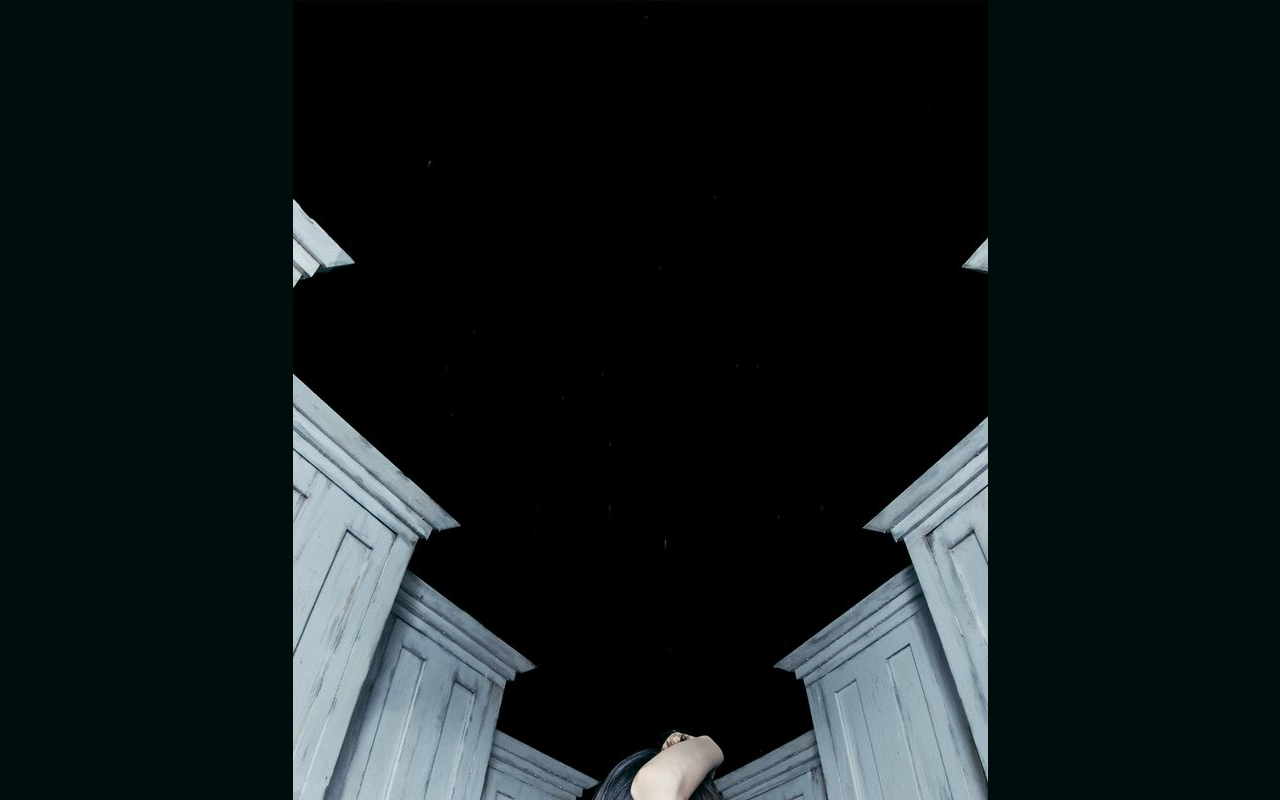
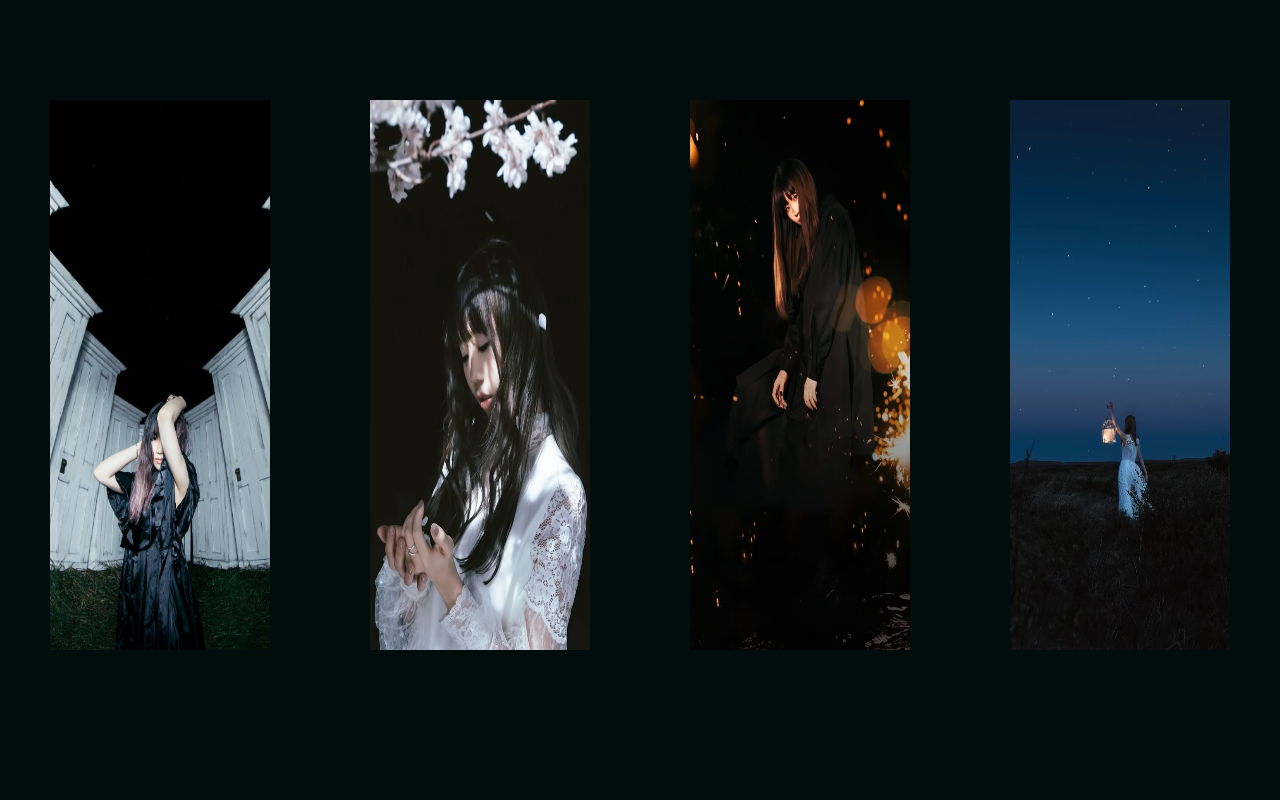
Before and after one commit to bakanano/aimer-fansite, a React (Create React App) app: page /aimer/gallery in a window 1280 px wide. Shown: the top 800 px of the page. Built offline with nearby package versions, Linux system fonts and the light colour scheme.

Commit message:
Add logic for gallery

```diff
--- a/src/pages/Gallery/Gallery.jsx
+++ b/src/pages/Gallery/Gallery.jsx
@@ -1,13 +1,54 @@
+import {useState} from "react";
 import "./Gallery.css";
+
 export default function Gallery({images}) {
-    console.log(images);
+    const [currentImage, setCurrentImage] = useState(null);
+
+    function handleImageClick(e, src, index) {
+        const img = e.target;
+        const rect = img.getBoundingClientRect();
+        const sizesImage = new Image();
+        const top = `${rect.top}px`;
+        const left = `${rect.left}px`;
+        const width = `${rect.width}px`;
+        const height = `${rect.height}px`;
+        const currentImage = {top, left, initialWidth: width, initialHeight: height};
+
+        currentImage.src = src;
+        sizesImage.src = src;
+        sizesImage.addEventListener("load", () => {
+            currentImage.finalWidth = `${sizesImage.width}px`;
+            currentImage.finaHeight = `${sizesImage.height}px`;
+            currentImage.index = index;
+
+            setCurrentImage(currentImage);
+        })
+    }
+
     return (
-        <div className="imagesContainer">
-            {images.map((image, index) => (
+        <div className="mainContainer">
+        <div className="galleryContainer">
+            {images.map(({original, thumbnail}, index) => (
                 <div key={index}>
-                    <img src={image.thumbnail} alt={`Image ${index}`}/>
+                    <img src={thumbnail} alt={`Image ${index}`} className="galleryImage" onClick={(e) => handleImageClick(e, original, index)}/>
                 </div>
             ))}
         </div>
+            {currentImage && (
+                <div>
+                    <img
+                    src={currentImage.src}
+                    style={{
+                        "--top": currentImage.top,
+                        "--left": currentImage.left,
+                        "--initial-width": currentImage.initialWidth,
+                        "--initial-height": currentImage.initialHeight,
+                        "--final-width": currentImage.finalWidth,
+                        "--final-height": currentImage.finalHeight,
+                    }}
+                    />
+                </div>
+            )}
+        </div>
     );
 }
```
